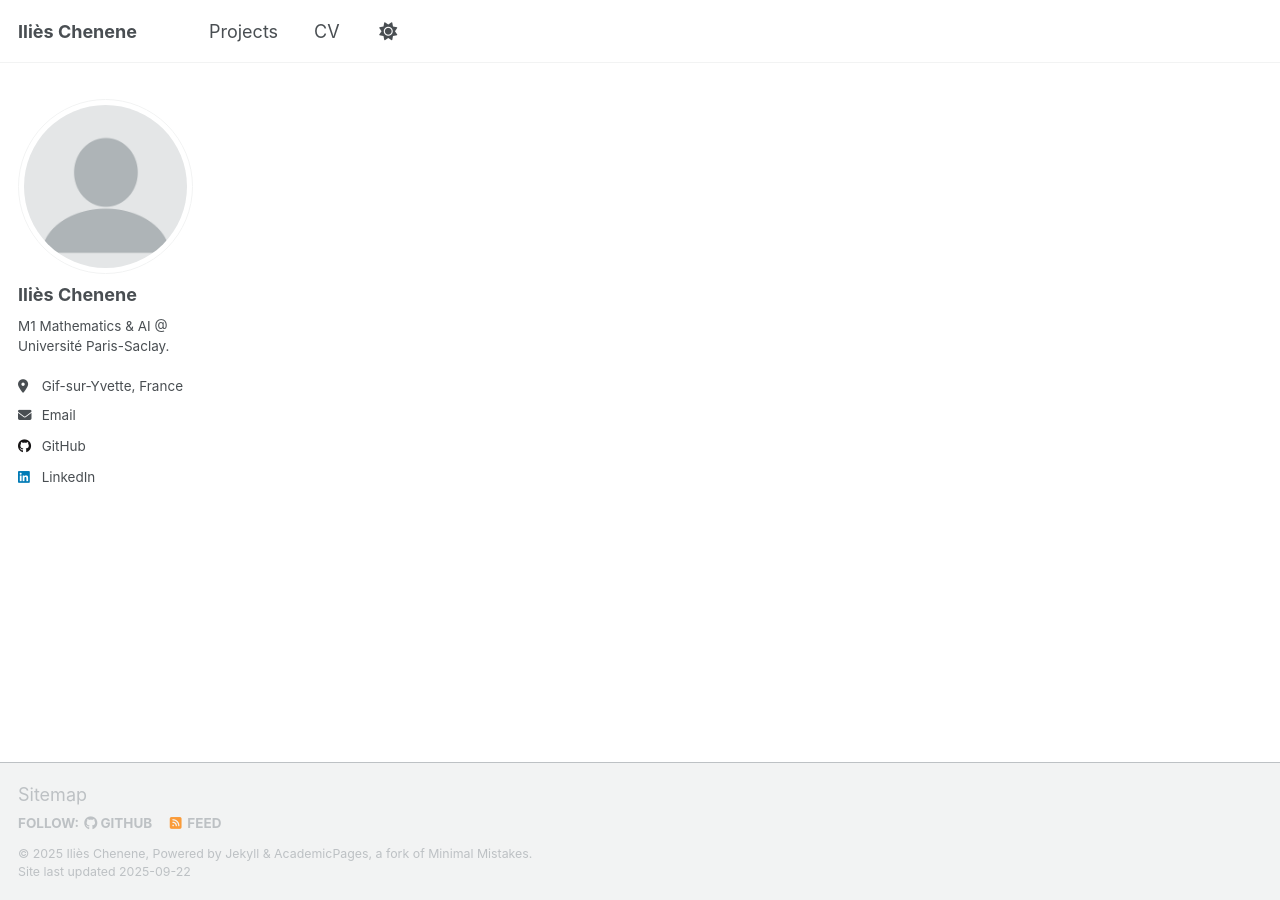
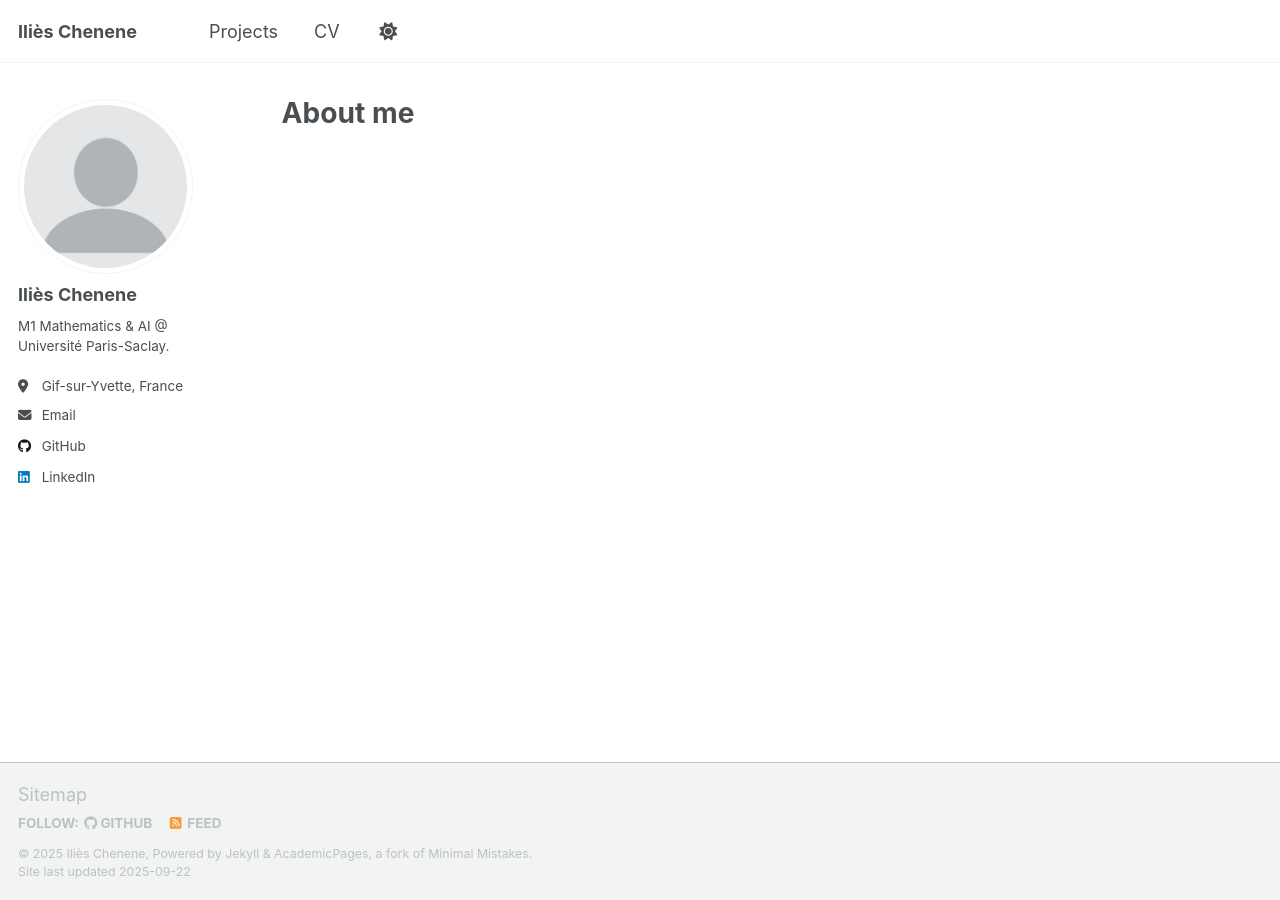
Before and after one commit to i-chenene/i-chenene.github.io, a Jekyll site: the page built from _pages/about.md, in a window 1280 px wide. Built offline with Jekyll 4.4.1, drawn with Linux system fonts in a browser that asks for light colours; a script that is not in the unit is left out.

Commit message:
Update about.md

```diff
--- a/_pages/about.md
+++ b/_pages/about.md
@@ -1,6 +1,6 @@
 ---
 permalink: /
-title: "About me
+title: "About me"
 author_profile: true
 redirect_from:
   - /about/
```
